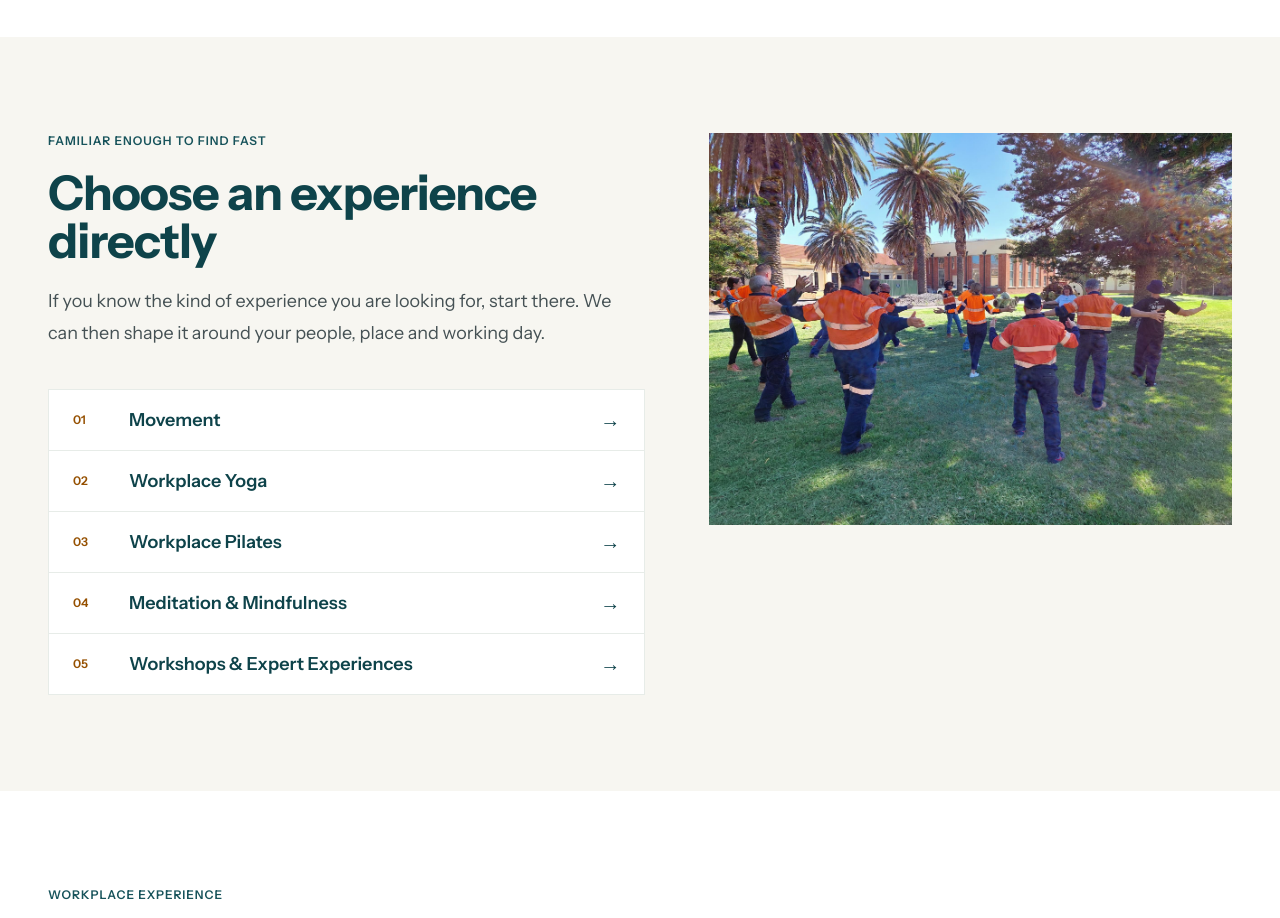
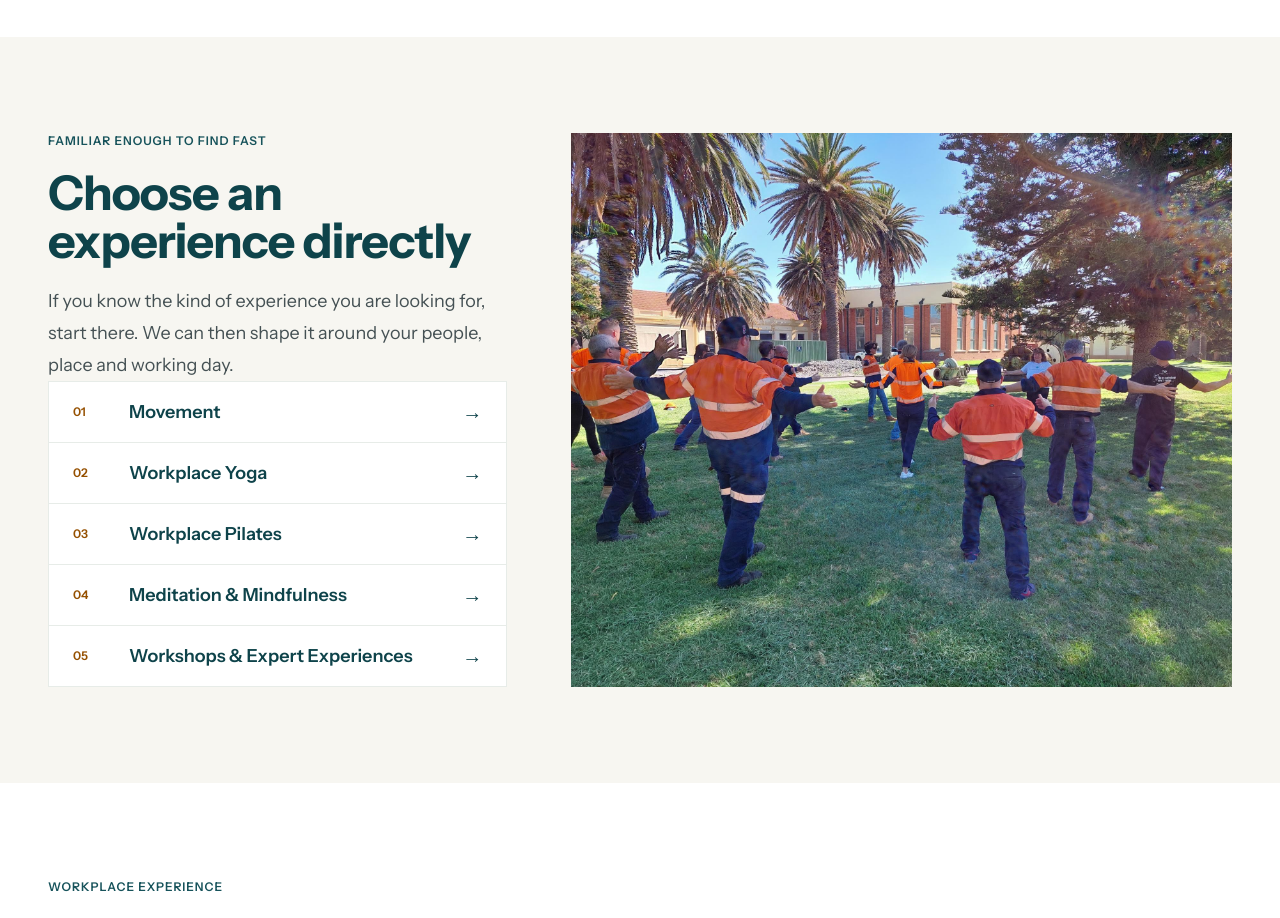
Before and after one commit to glennhammond/cya-website-prototype, a Next.js app: page / in a window 1280 px wide. Shown: the part 1620-2538 px from the top of the page. Built offline with nearby package versions, Linux system fonts and the light colour scheme.

Commit message:
Rebalance experience pathway image and layout

```diff
--- a/components/ExperiencePathway.tsx
+++ b/components/ExperiencePathway.tsx
@@ -40,12 +40,12 @@ export function ExperiencePathway({
 
   return (
     <section className="bg-[var(--cya-surface-page)] py-20 lg:py-24">
-      <ProductionContainer className="grid max-w-[1440px] gap-10 lg:grid-cols-[minmax(0,0.96fr)_minmax(24rem,0.84fr)] lg:items-start lg:gap-16">
-        <div>
+      <ProductionContainer className="grid max-w-[1440px] gap-10 lg:grid-cols-[minmax(0,0.82fr)_minmax(0,1.18fr)] lg:items-stretch lg:gap-14 xl:gap-16">
+        <div className="flex flex-col">
           <ProductionKicker>{kicker}</ProductionKicker>
           <h2 className="mt-5 max-w-2xl text-4xl font-bold tracking-[-0.02em] text-[var(--cya-teal-dark)] lg:text-5xl">{heading}</h2>
           <p className="mt-5 max-w-xl text-lg leading-8 text-[var(--cya-body)]">{body}</p>
-          <nav aria-label="Choose an experience" className="mt-10 border-t border-[var(--cya-divider)]">
+          <nav aria-label="Choose an experience" className="mt-10 border-t border-[var(--cya-divider)] lg:mt-auto">
             {items.map((item, index) => (
               <Link key={item.href} href={item.href} className="group grid grid-cols-[2.5rem_1fr_auto] items-center gap-4 border-x border-b border-[var(--cya-divider)] bg-white px-5 py-4 transition-colors hover:bg-[var(--cya-surface-subtle)] sm:px-6">
                 <span className="text-xs font-semibold text-[var(--cya-ochre-ink)]">{String(index + 1).padStart(2, "0")}</span>
@@ -56,8 +56,8 @@ export function ExperiencePathway({
           </nav>
         </div>
 
-        <figure className="relative aspect-[4/3] overflow-hidden bg-white">
-          <Image src={imageSrc} alt={imageAlt} fill sizes="(min-width: 1440px) 580px, (min-width: 1024px) 44vw, 100vw" className="object-cover" />
+        <figure className="relative min-h-[22rem] overflow-hidden bg-white sm:min-h-[28rem] lg:h-full lg:min-h-[34rem]">
+          <Image src={imageSrc} alt={imageAlt} fill sizes="(min-width: 1440px) 720px, (min-width: 1024px) 54vw, 100vw" className="object-cover object-center" />
         </figure>
       </ProductionContainer>
     </section>
```
